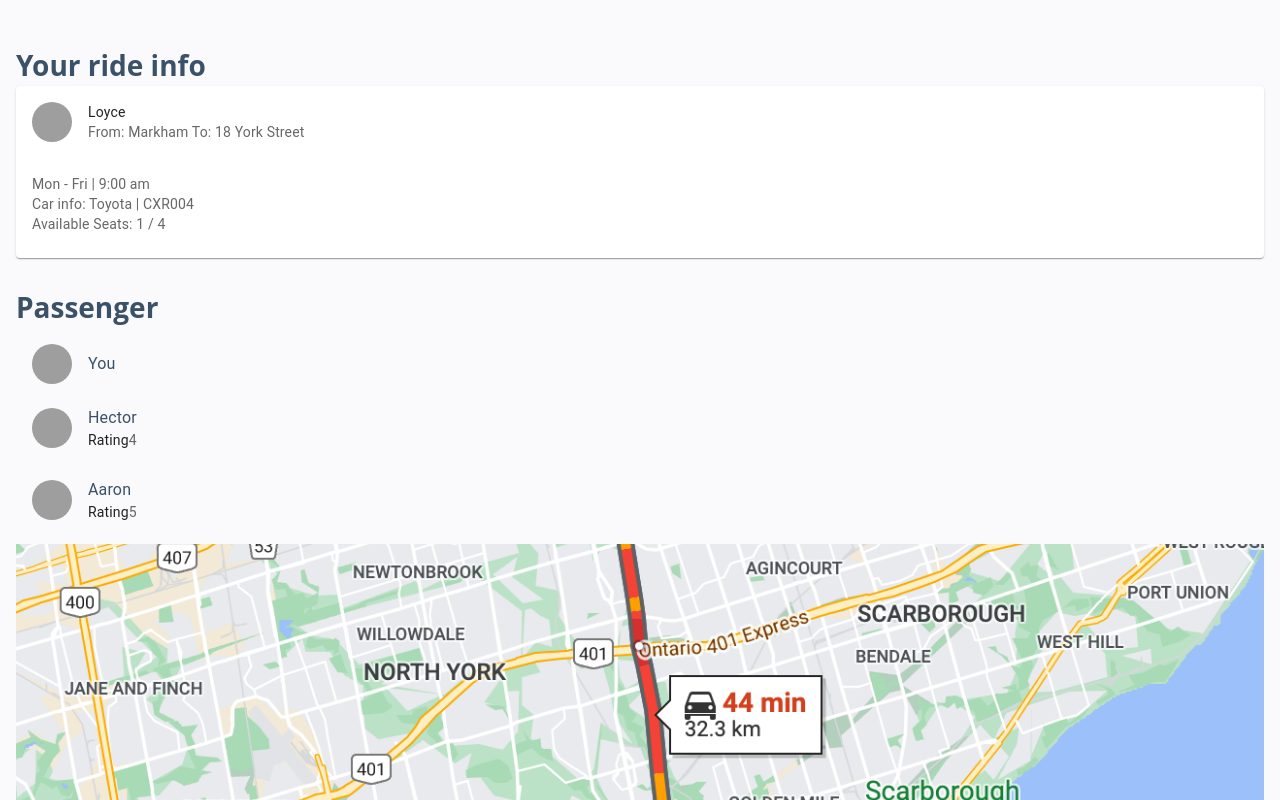
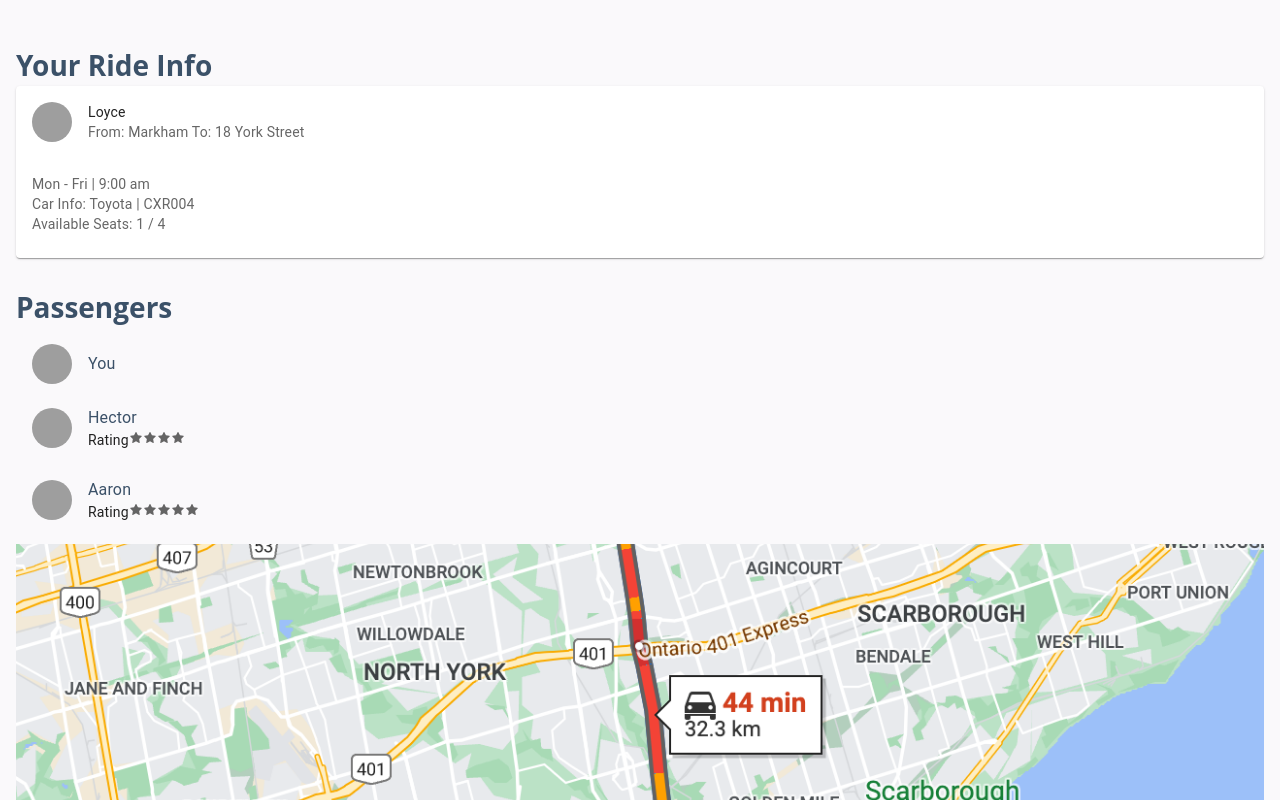
Before and after one commit to edwintsanghm/my-app, a React (Create React App) app: page /ride in a window 1280 px wide. Shown: the top 800 px of the page. Built offline with nearby package versions, Linux system fonts and the light colour scheme; grey boxes are pictures that could not be loaded.

Commit message:
update display for ride rating

```diff
--- a/src/component/RideInfo.js
+++ b/src/component/RideInfo.js
@@ -61,9 +61,17 @@ const passengers = [
 ];
 const myAvatarUrl = "https://cloudflare-ipfs.com/ipfs/Qmd3W5DuhgHirLHGVixi6V76LhCkZUz6pnFt5AJBiyvHye/avatar/851.jpg";
 
-const RideInfo = () => (
+const RideInfo = () => {
+    const displayRating = (score) => {
+        let output = [];
+        for(let i = 0; i< score; i++) {
+            output.push(<AiFillStar/>)
+        }
+        return <>{output}</>;
+    }
+    return (
   <>
-    <p className="subHeading rideInfo__Subheading">Your ride info</p>
+    <p className="subHeading rideInfo__Subheading">Your Ride Info</p>
     <Card>
       <CardHeader
         avatar={<Avatar src={ride.info.avatarUrl} />}
@@ -79,7 +87,7 @@ const RideInfo = () => (
 
         <Typography variant="body2" color="text.secondary">
           <p>
-            Car info: {ride.carInfo.make} | {ride.carInfo.number}
+            Car Info: {ride.carInfo.make} | {ride.carInfo.number}
           </p>
           <p>
             Available Seats: {ride.carInfo.freeSeats - 1} / {ride.carInfo.seats}
@@ -87,7 +95,7 @@ const RideInfo = () => (
         </Typography>
       </CardContent>
     </Card>
-    <p className="subHeading rideInfo__Subheading">Passenger</p>
+    <p className="subHeading rideInfo__Subheading">Passengers</p>
     <List>
       <ListItem>
         <ListItemAvatar>
@@ -113,7 +121,7 @@ const RideInfo = () => (
                   >
                     Rating
                   </Typography>
-                  {passenger.rating}
+                  {displayRating(passenger.rating)}
                 </>
               }
             />
@@ -127,7 +135,7 @@ const RideInfo = () => (
       <Button variant="text">Export to Calendar</Button>
     </Stack>
   </>
-);
+)};
 
 export default RideInfo;
 
```
